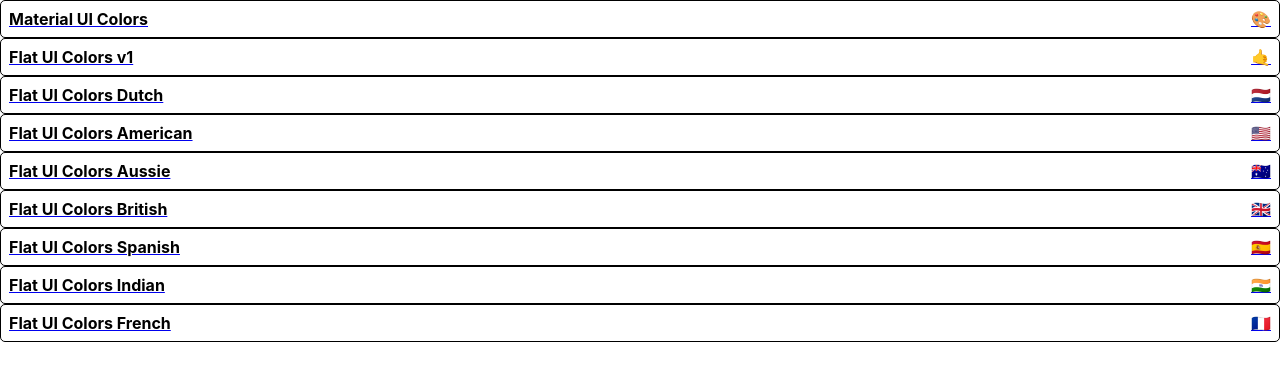
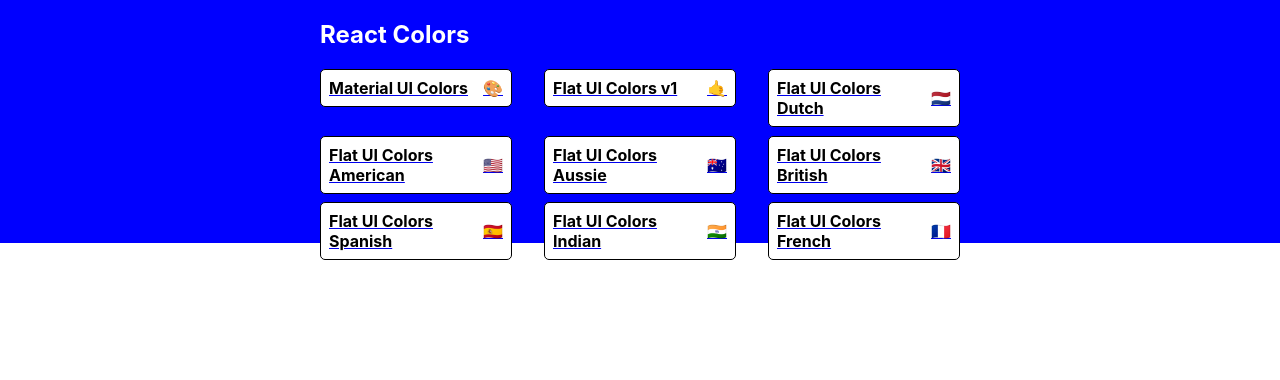
Before and after one commit to tariq-s/color-project, a React (Create React App) app in the folder colors-app/: page / in a window 1280 px wide. Shown: the top 380 px of the page. Built offline with nearby package versions, Linux system fonts and the light colour scheme.

Commit message:
start styling palette list withStyles

```diff
--- a/colors-app/src/PaletteList.js
+++ b/colors-app/src/PaletteList.js
@@ -1,17 +1,58 @@
 import React, { Component } from "react";
 import { Link } from "react-router-dom";
 import MiniPalette from "./MiniPalette";
-export default class paletteList extends Component {
+import { withStyles } from "@material-ui/styles";
+
+const styles = {
+  root: {
+    backgroundColor: "blue",
+    height: "100%",
+    display: "flex",
+    alignItems: "flex-start",
+    justifyContent: "center",
+  },
+  container: {
+    width: "50%",
+    display: "flex",
+    flexDirection: "column",
+    alignItems: "flex-start",
+    flexWrap: "wrap",
+  },
+  nav: {
+    display: "flex",
+    width: "100%",
+    justifyContent: "space-between",
+    color: "white",
+  },
+  palettes: {
+    boxSizing: "border-box",
+    width: "100%",
+    display: "grid",
+    gridTemplateColumns: "repeat(3, 30%)",
+    gridGap: "5%",
+  },
+};
+
+class PaletteList extends Component {
   render() {
-    const { palettes } = this.props;
+    const { palettes, classes } = this.props;
     return (
-      <div>
-        {palettes.map((palette) => (
-          <Link key={palette.id} to={`palette/${palette.id}`}>
-            <MiniPalette {...palette} />
-          </Link>
-        ))}
+      <div className={classes.root}>
+        <div className={classes.container}>
+          <nav className={classes.nav}>
+            <h1>React Colors</h1>
+          </nav>
+          <div className={classes.palettes}>
+            {palettes.map((palette) => (
+              <Link key={palette.id} to={`palette/${palette.id}`}>
+                <MiniPalette {...palette} />
+              </Link>
+            ))}
+          </div>
+        </div>
       </div>
     );
   }
 }
+
+export default withStyles(styles)(PaletteList);
```
